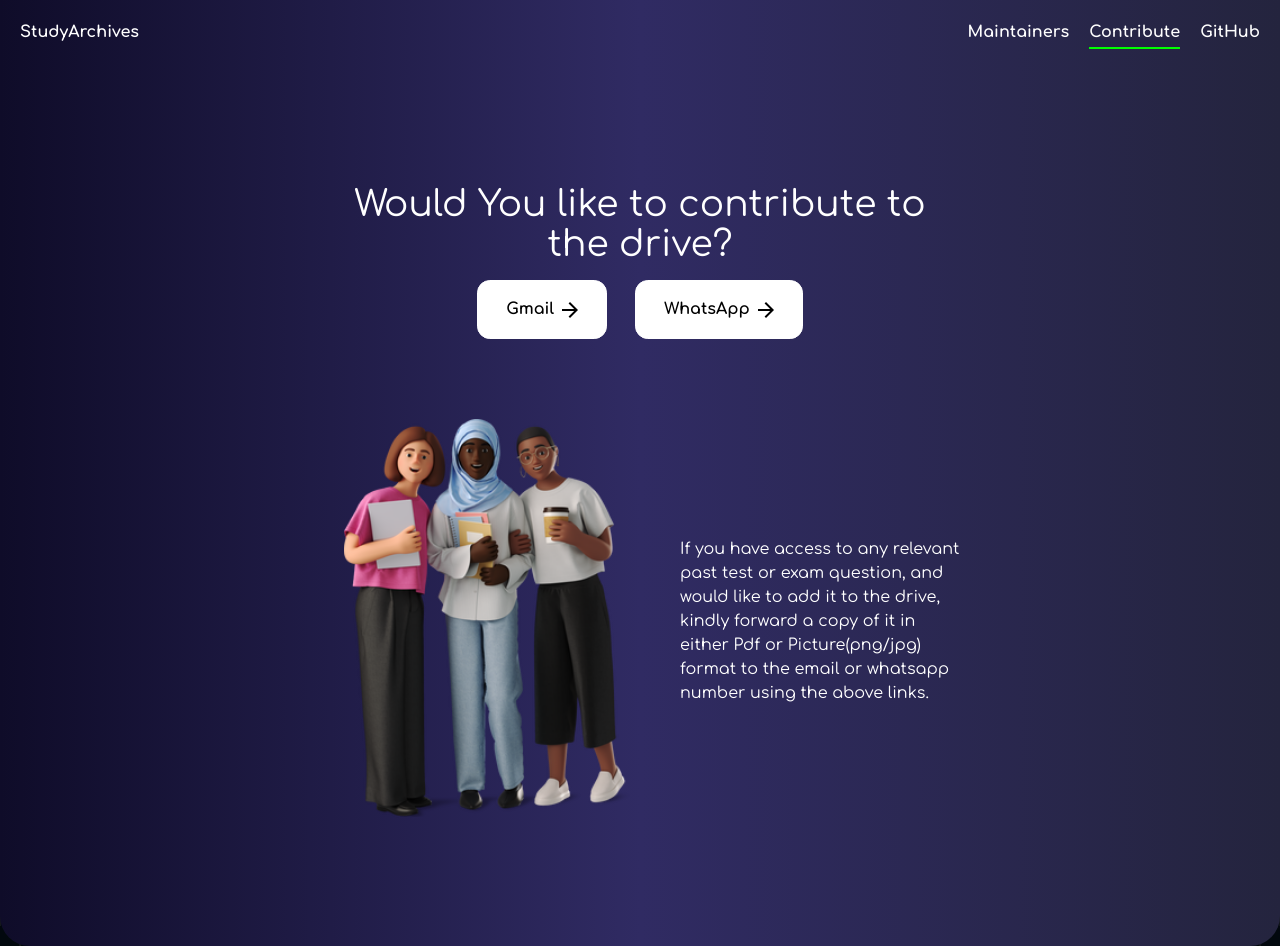
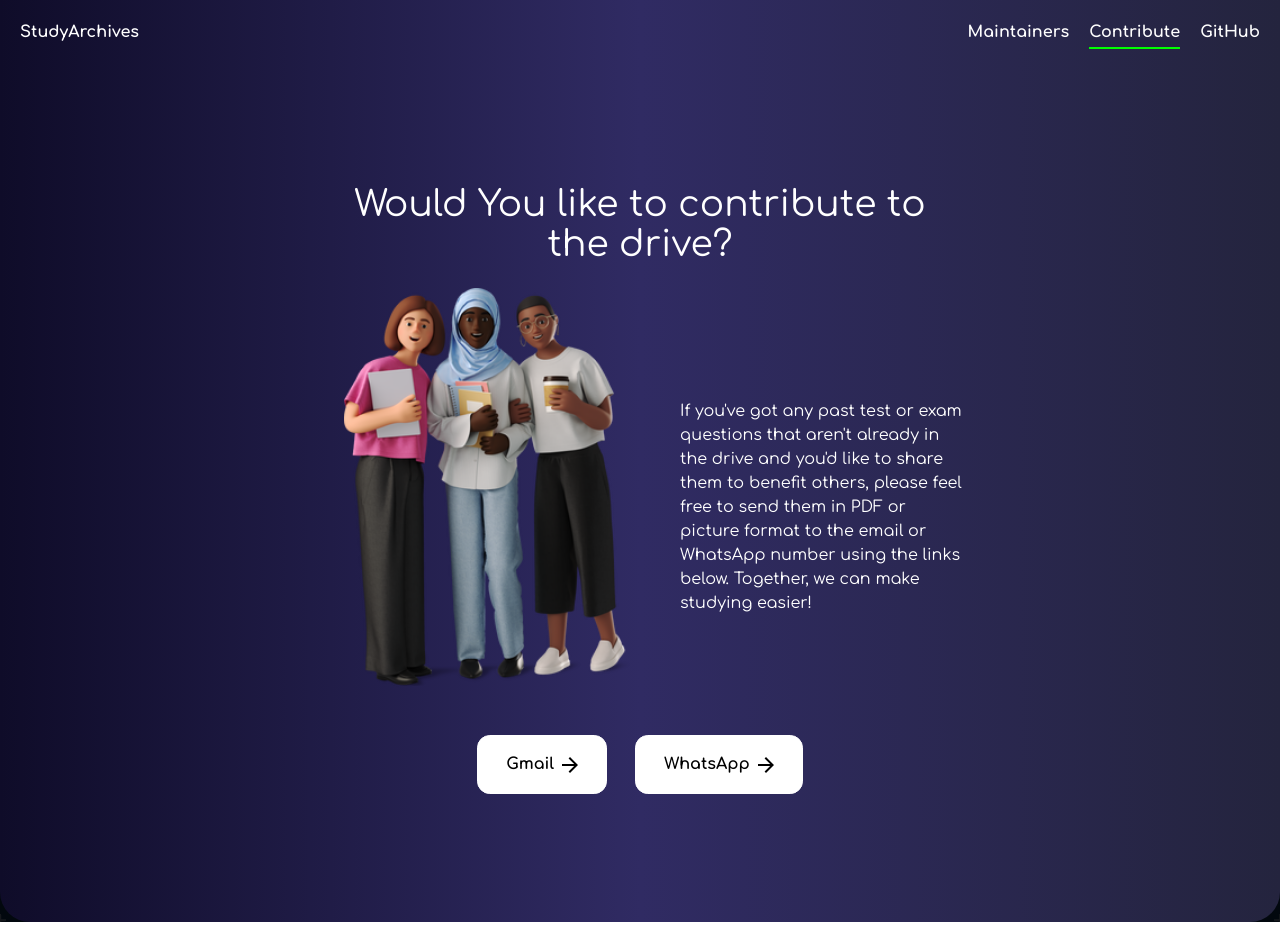
Before and after one commit to Topman-14/StudyArchives, a Next.js app: page /contribute in a window 1280 px wide. After the commit the page ends 922 px from the top, so only its background shows below. Built offline with nearby package versions, Linux system fonts and the light colour scheme.

Commit message:
final touches

```diff
--- a/src/pages/contribute.js
+++ b/src/pages/contribute.js
@@ -11,15 +11,15 @@ const Contribute = () => {
              <div className="px-10 sm:pt-20 pt-32 flex flex-col gap-4 h-3/4 mb-32 mt-0" id="body">
 
                 <p className="max-w-xl mx-auto text-center sm:text-4xl text-2xl leading-snug fade-up">Would You like to contribute to the drive?</p>
+
+                <div className="flex md:flex-row justify-evenly items-center mt-2 md:ml-64 sm:ml-24 md:w-3/5 sm:flex-row sm:mr-16 flex-col">
+                    <img src="./images/students.png" className="sm:w-5/5 rounded-lg fade-up md:w-2/5 mb-8"/>
+                    <p className="mt-1.5 fade-up md:w-2/5">If you've got any past test or exam questions that aren't already in the drive and you'd like to share them to benefit others, please feel free to send them in PDF or picture format to the email or WhatsApp number using the links below. Together, we can make studying easier!</p>
+                </div>
                 <div id="heroBtns" className='fade flex justify-center gap-7 '>
                     <LargeBtn href="mailto:ojoore35@gmail.com" text="Gmail"/>
                     <LargeBtn href="https://wa.me/+2348081405577" text="WhatsApp"/>
                 </div>
-                <div className="flex md:flex-row justify-evenly items-center mt-16 md:ml-64 sm:ml-24 md:w-3/5 sm:flex-row sm:mr-16 flex-col">
-                    <img src="./images/students.png" className="sm:w-5/5 rounded-lg fade-up md:w-2/5"/>
-                    <p className="mt-1.5 fade-up md:w-2/5">If you have access to any relevant past test or exam question, and would like to add it to the drive, kindly forward a copy of it in either Pdf or Picture(png/jpg) format to the email or whatsapp number using the above links.</p>
-                </div>
-
                 </div>
             </div>
         </div>
--- a/src/pages/index.js
+++ b/src/pages/index.js
@@ -49,7 +49,7 @@ export default function Home() {
         <Navbar />
         <div className='px-10 sm:pt-20 pt-32  flex flex-col gap-4 h-3/4'>
           <p className='max-w-xl mx-auto text-center sm:text-4xl text-2xl leading-snug fade-up'>{heroText}</p>
-          <p className='text-sm text-center fade pb-4 sm:mt-14 mt-5'>Choose a Faculty</p>
+          <p className='text-sm text-center fade pb-4 sm:mt-14 mt-5'>Choose your Faculty</p>
           <div id="heroBtns" className='fade flex justify-center gap-7 '>
           <LargeBtn href="https://drive.google.com/drive/folders/16prr0Jt3vQnk-zDEaoSbZlvPIF6PL2m4" text="FBMAS" />
           <LargeBtn href="https://drive.google.com/drive/folders/1kKWZ-tDAEXJl06XEicATYprJdHtZ57np" text="FAMSS" />
@@ -60,7 +60,7 @@ export default function Home() {
       <div ref={moreInfo} className='text-center p-8 more_info flex flex-col justify-center content-evenly'>
         <div className={`flex flex-wrap gap-10 justify-between p-8 sm:text-base text-sm content-center h-5/6 fade-in-section ${isVisible ? 'is-visible' : ''}`} ref={domRef}>
           <div className='more-info-section my-auto lg:text-left mx-auto'>
-            Welcome to Study Archives - your ultimate source for examination past questions and study materials! <Link href="./maintainers" className='gen-link'>We</Link> understand the challenges university students face in finding extensive preparation resources. Our mission is to provide easy access to an ever-expanding collection of exam past questions for the Faculty of Basic Medical and Applied Sciences, as well as the Faculty of Administrative and Managerial Social Sciences.
+            Welcome to StudyArchives - your ultimate source for examination past questions and study materials! <Link href="./maintainers" className='gen-link'>We</Link> understand the challenges university students face in finding extensive preparation resources. Our mission is to provide easy access to an ever-expanding collection of exam past questions for the Faculty of Basic Medical and Applied Sciences, as well as the Faculty of Arts and Management Social Sciences.
           </div>
           <img src="/images/more_info_pic2.png" className='more-info-section lg:h-full mx-auto h-1/2' />
         </div>
```
